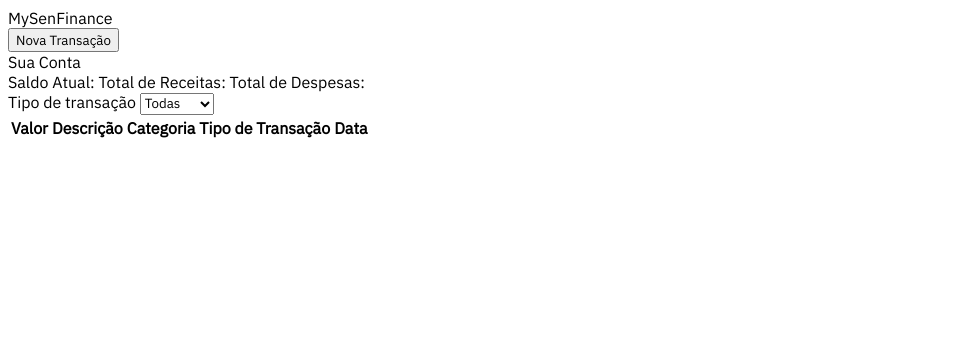
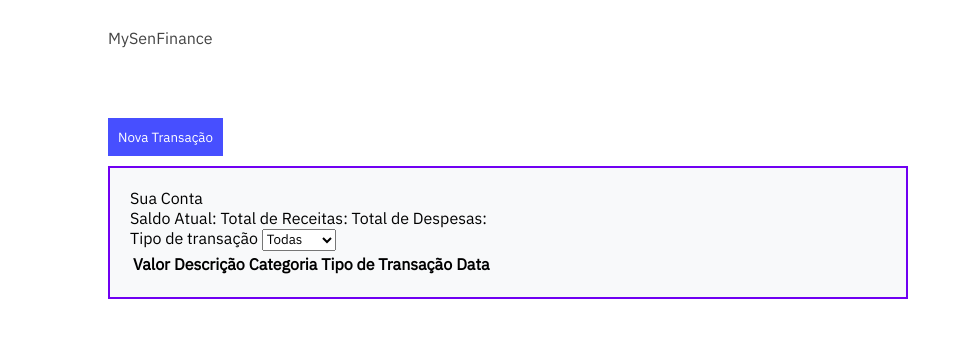
Before and after one commit to xgeovanedamasceno/frontend-javascript-crud, a website: page index.html in a window 1280 px wide. Shown: the whole page, without its empty margins (0-963 px from the left). Drawn offline with Linux system fonts and the light colour scheme.

Commit message:
style: Add style to view

```diff
--- a/css/index.css
+++ b/css/index.css
@@ -71,3 +71,66 @@
 .modal-content > * {
   margin: 10px 0px;
 }
+
+button {
+  border-style: none;
+  padding: 10px;
+  background-color: #474fff;
+  color: white;
+}
+
+body {
+  background-color: #f8f9fa;
+  background-color: white;
+}
+
+#app {
+  background-color: #f8f9fa;
+  background-color: white;
+}
+
+#brand {
+  width: 100%;
+  padding: 20px;
+  background-color: #f8f9fa;
+  background-color: white;
+
+  color: #444;
+  padding-left: 100px;
+}
+
+#menu-dash {
+  width: 900px;
+  margin-top: 50px;
+  margin-left: 100px;
+}
+
+#main-dash {
+  background-color: white;
+  background-color: #f8f9fa;
+
+  width: 900px;
+
+  display: flex;
+  flex-direction: column;
+}
+
+#main-dash {
+  width: 800px;
+  padding: 20px;
+  border: 2px solid #7000f2;
+  margin-top: 10px;
+  margin-left: 100px;
+  background-color: #f8f9fa;
+}
+
+#summary {
+  margin: 10px 0;
+  padding: 20px;
+  border: 2px solid #0d55ff;
+  background-color: #f8f9fa;
+}
+
+#summary * {
+  margin: 10px 0;
+}
--- a/index.html
+++ b/index.html
@@ -18,10 +18,13 @@
       <span>MySenFinance</span>
     </div>
 
+    <div id="menu-dash">
+      <span>
+        <button id="add-transaction" name="add-transaction">Nova Transação</button>
+      </span>
+    </div>
+
     <div id="main-dash">
-      <div id="menu-dash">
-        <button id="add-transaction" name="add-transaction">Nova Transação</button>
-      </div>
 
       <div id="summary-dash">
         <div id="header-summary">Sua Conta</div>
```
